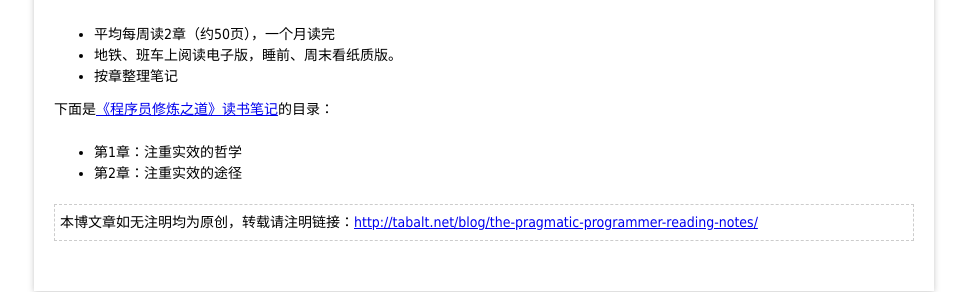
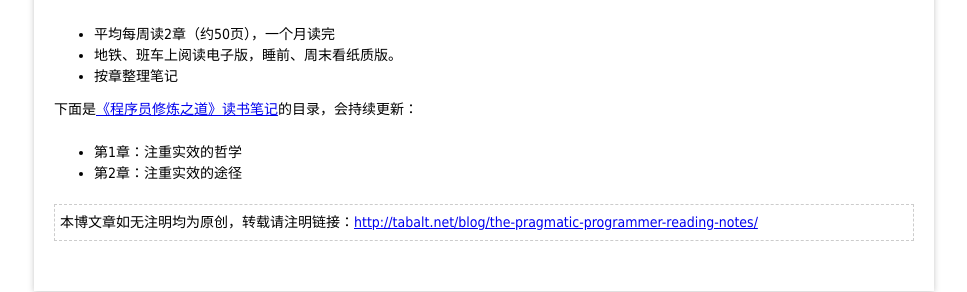
Before and after one commit to tabalt/tabalt.github.io, a Jekyll site: the page built from _posts/the-pragmatic-programmer/2014-11-02-the-pragmatic-programmer-reading-notes.md, in a window 1280 px wide. Shown: the part 376-668 px from the top of the page, without its empty margins (156-1123 px from the left). Built offline with Jekyll 4.4.1, drawn with Linux system fonts in a browser that asks for light colours; Markdown is read by kramdown in place of the engine named in the settings; comment, search, counter and statistics services are not loaded.

Commit message:
update blog

```diff
--- a/_posts/the-pragmatic-programmer/2014-11-02-the-pragmatic-programmer-reading-notes.md
+++ b/_posts/the-pragmatic-programmer/2014-11-02-the-pragmatic-programmer-reading-notes.md
@@ -24,7 +24,7 @@ description: 《程序员修炼之道》读书笔记
 * 按章整理笔记
 
 
-下面是[《程序员修炼之道》读书笔记](http://tabalt.net/blog/the-pragmatic-programmer-reading-notes/)的目录：
+下面是[《程序员修炼之道》读书笔记](http://tabalt.net/blog/the-pragmatic-programmer-reading-notes/)的目录，会持续更新：
 
 * 第1章：注重实效的哲学
 * 第2章：注重实效的途径
```
